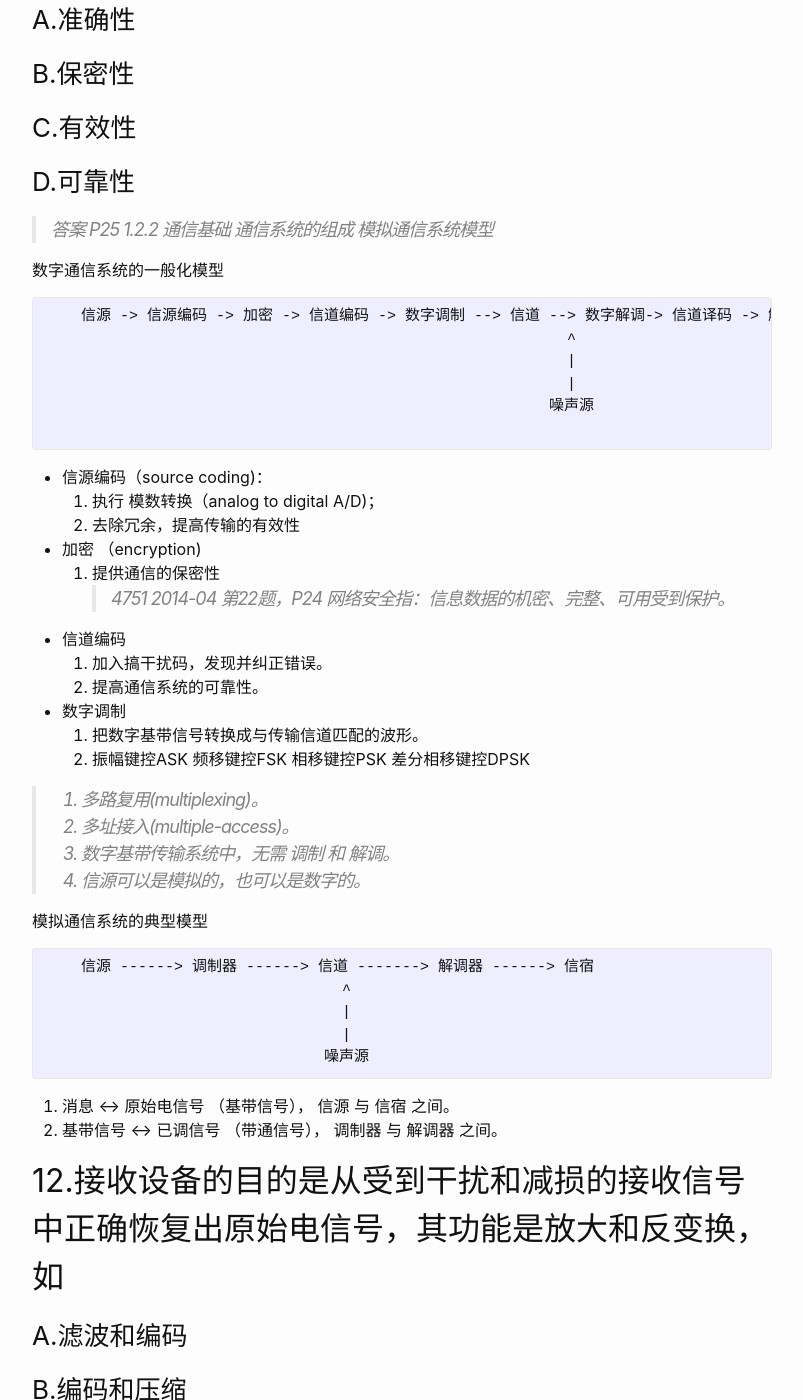
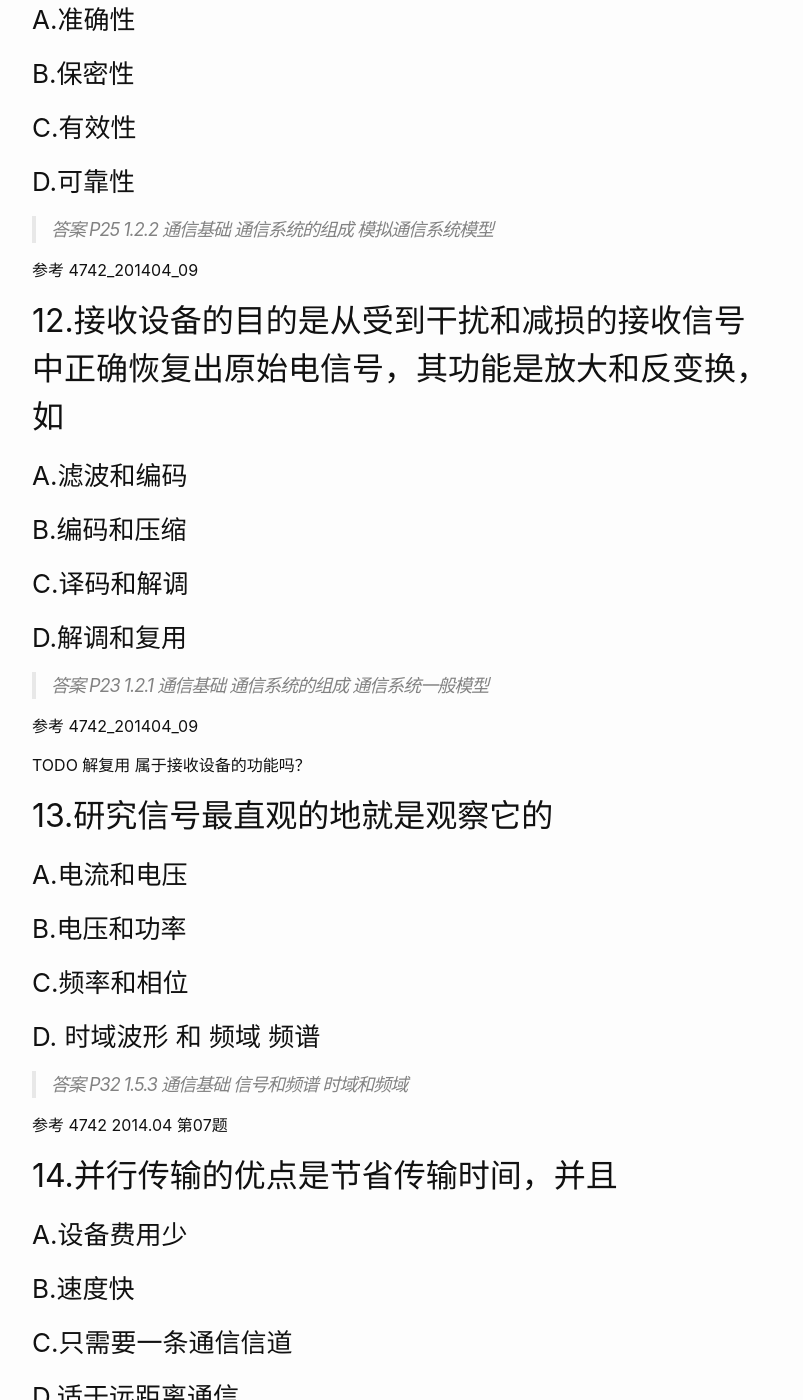
Before and after one commit to wangtiga/wangtiga.github.io, a Jekyll site: the page built from _previews/2019-06-27-4742_2013_04.md, in a window 1280 px wide and 1400 px high, scrolled down 10392 px. Shown: the whole window, without its empty margins (238-1041 px from the left). Built offline with Jekyll 4.4.1, drawn with Linux system fonts in a browser that asks for light colours; some of the changed text lies outside the part shown.

Commit message:
updated from notep

````diff
--- a/_previews/2019-06-27-4742_2013_04.md
+++ b/_previews/2019-06-27-4742_2013_04.md
@@ -257,46 +257,7 @@ TODO 如何区分 有源器件 无源器件
 
 > 答案 P25 1.2.2 通信基础 通信系统的组成 模拟通信系统模型
 
-数字通信系统的一般化模型
-```txt
-    信源 -> 信源编码 -> 加密 -> 信道编码 -> 数字调制 --> 信道 --> 数字解调-> 信道译码 -> 解密 -> 信源译码 -> 信宿
-                                                          ^
-                                                          |
-                                                          |
-                                                        噪声源
-
-```
-
-- 信源编码（source coding)：
-  1. 执行 模数转换（analog to digital A/D)；
-  2. 去除冗余，提高传输的有效性
-- 加密 （encryption)
-  1. 提供通信的保密性
-  > 4751 2014-04 第22题，P24 网络安全指：信息数据的机密、完整、可用受到保护。
-- 信道编码
-  1. 加入搞干扰码，发现并纠正错误。
-  2. 提高通信系统的可靠性。
-- 数字调制
-  1. 把数字基带信号转换成与传输信道匹配的波形。
-  2. 振幅键控ASK 频移键控FSK 相移键控PSK 差分相移键控DPSK
-
-> 1. 多路复用(multiplexing)。
-> 2. 多址接入(multiple-access)。
-> 3. 数字基带传输系统中，无需 调制 和 解调。
-> 4. 信源可以是模拟的，也可以是数字的。
-
-
-模拟通信系统的典型模型
-```txt
-    信源 ------> 调制器 ------> 信道 -------> 解调器 ------> 信宿
-                                 ^
-                                 |
-                                 |
-           		       噪声源
-```
-
-1. 消息 <-> 原始电信号 （基带信号）， 信源 与 信宿 之间。
-2. 基带信号 <-> 已调信号 （带通信号）， 调制器 与 解调器 之间。
+参考 4742_201404_09
 
 
 
@@ -307,9 +268,9 @@ TODO 如何区分 有源器件 无源器件
 ### C.译码和解调
 ### D.解调和复用
 
-> 答案 P23 1.2.1 通信基础 通信系统的组成 通信系统的一般模型
+> 答案 P23 1.2.1 通信基础 通信系统的组成 通信系统一般模型
 
-参考 4742 2014.04 第09题
+参考 4742_201404_09
 
 TODO 解复用 属于接收设备的功能吗？
 
````
Also changed, not shown: _previews/2019-06-20-4742_2014_04.md (+126 -52 lines).
